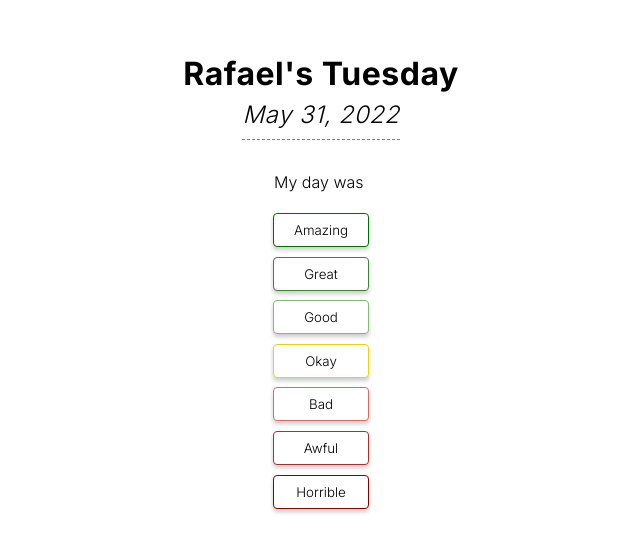
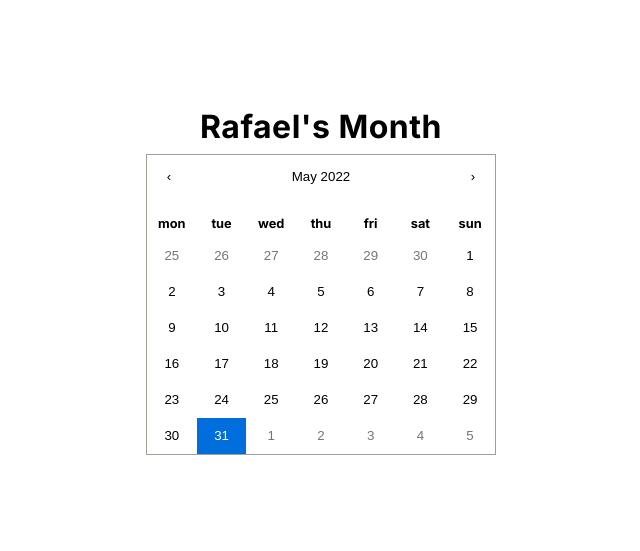
Before and after one commit to rafaelsinger/graderdays, a React (Create React App) app: page /home in a window 1280 px wide. Shown: the part 143-694 px from the top of the page, without its empty margins (319-959 px from the left). Built offline with nearby package versions, Linux system fonts and the light colour scheme.

Commit message:
progress on the calendar

```diff
--- a/package.json
+++ b/package.json
@@ -6,9 +6,11 @@
     "@testing-library/jest-dom": "^5.16.4",
     "@testing-library/react": "^13.3.0",
     "@testing-library/user-event": "^13.5.0",
+    "date-fns": "^2.28.0",
     "react": "^18.1.0",
     "react-calendar": "^3.7.0",
     "react-dom": "^18.1.0",
+    "react-router-dom": "^6.3.0",
     "react-scripts": "5.0.1",
     "react-transition-group": "^4.4.2",
     "web-vitals": "^2.1.4"
--- a/src/App.js
+++ b/src/App.js
@@ -1,16 +1,25 @@
 import React, { useState } from 'react';
-import 'react-calendar/dist/Calendar.css'
-import Calendar from 'react-calendar'
-import Rating from './Rating'
+import Rating from './Pages/Rating/Rating'
+import Home from './Pages/Home/Home'
+import ErrorPage from './Pages/Error/ErrorPage'
+import {BrowserRouter as Router, Routes, Route} from 'react-router-dom'
 
 function App() {
-const [value, onChange] = useState(new Date());
+  const [value, onChange] = useState(new Date());
+  const [rating, setRating] = useState({text: '', color: null, date: null, note: ''})
 
   return (
-    <div className="App">
-      {/* <Calendar onChange={onChange} value={value} defaultView={'day'}/> */}
-      <Rating />
-    </div>
+    <Router>
+      <Routes>
+        <Route path='/' element={<Rating rating={rating} setRating={setRating} />} />
+        <Route path='/home' element={<Home rating={rating} />} />
+        <Route path='*' element={<ErrorPage />} />
+      </Routes>
+    </Router>
+    // {/* <div className="App">
+    //   {/* <Calendar onChange={onChange} value={value} defaultView={'day'}/> */}
+    //   <Rating />
+    // </div> */}
   );
 }
 
--- a/src/Notebox.js
+++ /dev/null
@@ -1,13 +0,0 @@
-import React from 'react';
-
-const Notebox = () => {
-
-    return (
-        <div className="notebox">
-            <textarea className='notetext' style={{border: 'none'}} placeholder="Leave a note about your day." autoFocus></textarea>
-            <button type="submit" className='notesubmit'>submit</button>
-        </div>
-    )
-}
-
-export default Notebox;
--- /dev/null
+++ b/src/Pages/Error/ErrorPage.js
@@ -0,0 +1,9 @@
+import React from 'react';
+
+const ErrorPage = () => {
+    return (
+        <div>page not found</div>
+    )
+}
+
+export default ErrorPage;
--- /dev/null
+++ b/src/Pages/Home/Home.js
@@ -0,0 +1,64 @@
+import React, { useState, useEffect } from 'react';
+import Calendar from 'react-calendar';
+import { differenceInCalendarDays, parseISO } from 'date-fns';
+
+const Home = ({rating}) => {
+
+    let ratingDates = [];
+
+    useEffect(() => {
+        //create logic to check that it doesnt add the same day twice
+        if (rating.date){
+            ratingDates.push(rating.date)
+        }
+    }, [rating.note])
+
+    console.log(ratingDates);
+
+
+    // const date1 = parseISO('2022-06-05');
+    // const date2 = parseISO('2022-06-07');
+    // const date3 = parseISO('2022-06-10');
+    // const datesToAddClassTo = [date1, date2, date3];
+
+    const isSameDay = (a, b) => {
+        return differenceInCalendarDays(a, b) === 0;
+    }
+
+    function tileClassName({ date, view }) {
+        // Check if a date React-Calendar wants to check is on the list of dates to add class to
+        if (ratingDates.find(dDate => isSameDay(dDate, date))) {
+            return 'testClass';
+        }
+    }
+
+    // const [value, setValue] = useState(new Date());
+
+    // return (
+    //   <Calendar
+    //     onChange={onChange}
+    //     value={date}
+    //     tileClassName={tileClassName}
+    // />
+    // );
+    const [value, setValue] = useState(new Date());
+
+    function onChange(nextValue) {
+      setValue(nextValue);
+    }
+
+    return (
+        <div className='calendar-container'>
+         <h3 className='dateTitle'>Rafael's Month</h3>
+         <Calendar
+            onChange={onChange}
+            value={value}
+            tileClassName={tileClassName}
+            maxDetail={'month'}
+            minDetail={'month'}
+         />
+        </div>
+    );
+}
+
+export default Home;
--- /dev/null
+++ b/src/Pages/Rating/Notebox.js
@@ -0,0 +1,14 @@
+import React from 'react';
+import { useNavigate } from 'react-router-dom';
+
+const Notebox = ({rating, setRating}) => {
+    let navigate = useNavigate();
+    return (
+        <div className="notebox">
+            <textarea className='notetext' onChange={(e) => setRating({...rating, note: e.target.value}) } style={{border: 'none'}} placeholder="Leave a note about your day." autoFocus></textarea>
+            <button type="submit" className='notesubmit' onClick={() => { navigate('/home') }}>submit</button>
+        </div>
+    )
+}
+
+export default Notebox;
--- a/src/Rating.js
+++ b/src/Pages/Rating/Rating.js
@@ -2,8 +2,7 @@ import React, { useState, useEffect, useRef } from 'react';
 import RatingButton from './RatingButton'
 import Notebox from './Notebox'
 
-const Rating = () => {
-    const [rating, setRating] = useState({text: '', color: null})
+const Rating = ({rating, setRating}) => {
     const [active, setActive] = useState(false);
     const [selected, setSelected] = useState(null);
     const [displayBox, setDisplayBox] = useState(false);
@@ -17,8 +16,11 @@ const Rating = () => {
     }, [selected])
 
     const day = ["Sunday","Monday","Tuesday","Wednesday","Thursday","Friday","Saturday"];
+    const monthNames = ["January", "February", "March", "April", "May", "June", "July", "August", "September", "October", "November", "December"];
     const currentDay = day[(new Date()).getDay()];
     let currentDate = (new Date()).toDateString().split(' ').slice(1);
+    currentDate[0] = monthNames[(new Date()).getMonth()];
+    if (currentDate[1] < 10){ currentDate[1] = currentDate[1].slice(1) }
     currentDate[1] = currentDate[1] + ','
     currentDate = currentDate.join(' ');
 
@@ -38,7 +40,7 @@ const Rating = () => {
                             <RatingButton name={'Awful'} color={'#A83030'} setRating={setRating} setActive={setActive} setSelected={setSelected} selected={selected} setDisplayBox={setDisplayBox} />
                             <RatingButton name={'Horrible'} color={'#7d0600'} setRating={setRating} setActive={setActive} setSelected={setSelected} selected={selected} setDisplayBox={setDisplayBox} />
                         </div>
-                        {displayBox && <Notebox />}
+                        {displayBox && <Notebox rating={rating} setRating={setRating} />}
                     </div>
             </div>
         </div>
--- a/src/RatingButton.js
+++ b/src/Pages/Rating/RatingButton.js
@@ -27,7 +27,7 @@ const RatingButton = ({name, color, setRating, setActive, setSelected, selected}
     const mouseOverHandler = (e) => {
         if (!selected){
             highlight(e);
-            setRating({text: `${name.toLowerCase()}.`, color: color});
+            setRating({text: `${name.toLowerCase()}.`, color: color, date: new Date()});
         }
     }
 
--- a/src/index.css
+++ b/src/index.css
@@ -159,3 +159,157 @@ body {
   width: auto;
   height: 300px;
 }
+
+.calendar-container{
+  display: flex;
+  flex-direction: column;
+  justify-content: center;
+  align-items: center;
+  height: 100vh;
+}
+
+/* CALENDAR STYLES */
+
+.react-calendar {
+  width: 350px;
+  max-width: 100%;
+  background: white;
+  border: 1px solid #a0a096;
+  font-family: 'Inter';
+  line-height: 1.125em;
+}
+.react-calendar--doubleView {
+  width: 700px;
+}
+.react-calendar--doubleView .react-calendar__viewContainer {
+  display: flex;
+  margin: -0.5em;
+}
+.react-calendar--doubleView .react-calendar__viewContainer > * {
+  width: 50%;
+  margin: 0.5em;
+}
+.react-calendar,
+.react-calendar *,
+.react-calendar *:before,
+.react-calendar *:after {
+  -moz-box-sizing: border-box;
+  -webkit-box-sizing: border-box;
+  box-sizing: border-box;
+}
+.react-calendar button {
+  margin: 0;
+  border: 0;
+  outline: none;
+}
+.react-calendar button:enabled:hover {
+  cursor: pointer;
+}
+.react-calendar__navigation {
+  display: flex;
+  height: 44px;
+  margin-bottom: 1em;
+}
+
+.react-calendar__navigation__label:disabled{
+  color: black;
+}
+
+.react-calendar__navigation button {
+  min-width: 44px;
+  background: none;
+}
+.react-calendar__navigation button:disabled {
+  background-color: white;
+}
+.react-calendar__navigation button:enabled:hover,
+.react-calendar__navigation button:enabled:focus {
+  background-color: #e6e6e6;
+}
+.react-calendar__month-view__weekdays {
+  text-align: center;
+  text-transform: lowercase;
+  font-weight: bold;
+  font-size: 0.8em;
+}
+
+abbr{
+  text-decoration: none;
+}
+
+.react-calendar__month-view__weekdays__weekday {
+  padding-bottom: 0.4em;
+}
+.react-calendar__month-view__weekNumbers .react-calendar__tile {
+  display: flex;
+  align-items: center;
+  justify-content: center;
+  font-size: 0.75em;
+  font-weight: bold;
+}
+/* .react-calendar__month-view__days__day--weekend {
+  color: #d10000;
+} */
+.react-calendar__month-view__days__day--neighboringMonth {
+  color: #757575;
+}
+.react-calendar__year-view .react-calendar__tile,
+.react-calendar__decade-view .react-calendar__tile,
+.react-calendar__century-view .react-calendar__tile {
+  padding: 2em 0.5em;
+}
+.react-calendar__tile {
+  max-width: 100%;
+  padding: 10px 6.6667px;
+  background: none;
+  text-align: center;
+  line-height: 16px;
+}
+.react-calendar__tile:disabled {
+  background-color: white;
+}
+.react-calendar__tile:enabled:hover,
+.react-calendar__tile:enabled:focus {
+  background-color: #e6e6e6;
+  color: black;
+}
+/* .react-calendar__tile--now {
+  background: #ffff76;
+  background: brown;
+} */
+.react-calendar__tile--now:enabled:hover,
+.react-calendar__tile--now:enabled:focus {
+  background-color: #e6e6e6;
+}
+.react-calendar__tile--hasActive {
+  background: #76baff;
+}
+.react-calendar__tile--hasActive:enabled:hover,
+.react-calendar__tile--hasActive:enabled:focus {
+  background: #a9d4ff;
+}
+.react-calendar__tile--active {
+  background: #006edc;
+  color: white;
+}
+.react-calendar__tile--active:enabled:hover,
+.react-calendar__tile--active:enabled:focus {
+  background: #1087ff;
+  color: white;
+}
+.react-calendar--selectRange .react-calendar__tile--hover {
+  background-color: #e6e6e6;
+}
+
+.react-calendar__navigation__prev2-button{
+  display: none;
+}
+
+.react-calendar__navigation__next2-button{
+  display: none;
+}
+
+.testClass{
+  background: #006d05;
+  color: white;
+}
```
Also changed, not shown: 1 other file (tests, documents, lock files or other folders).
